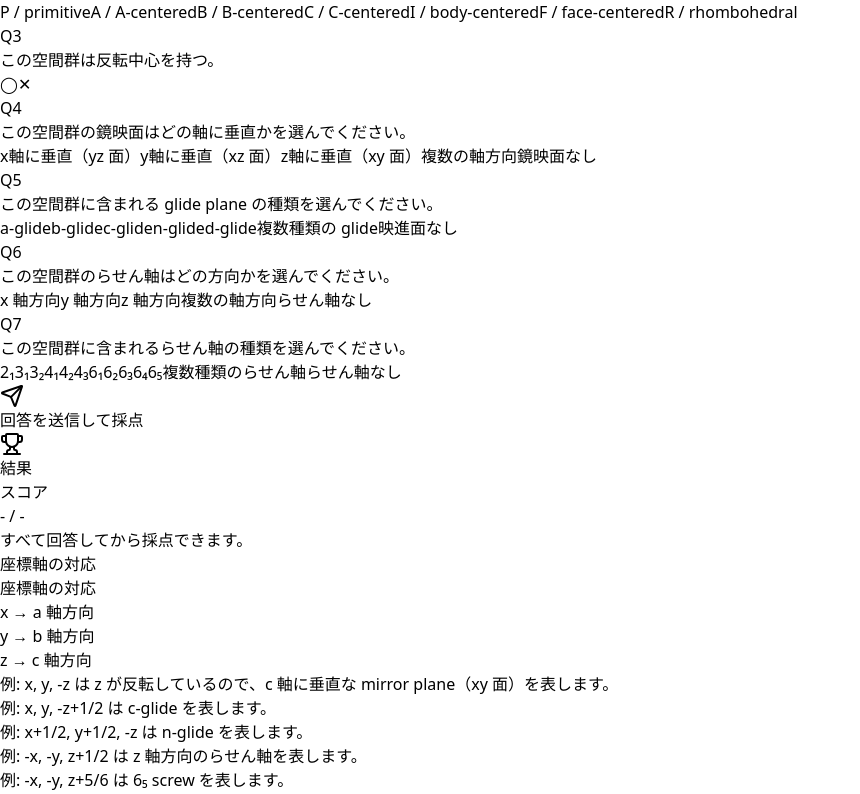
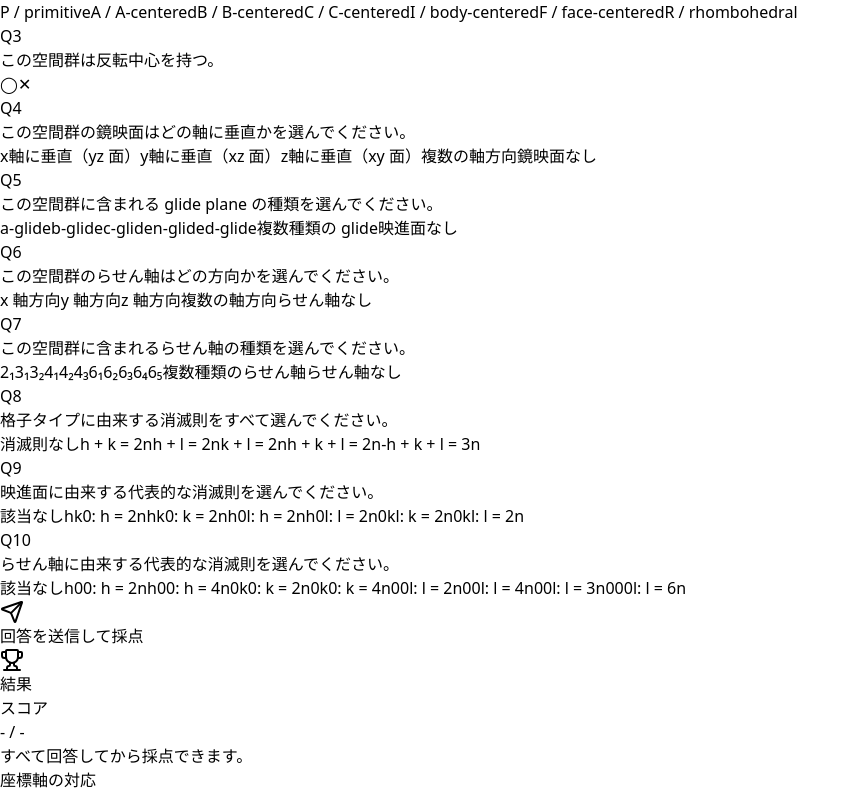
Before and after one commit to 3He-NSF/SpaceGroup, a React (Vite) app: page / in a window 1280 px wide. Shown: the part 480-1274 px from the top of the page, without its empty margins (0-860 px from the left). Built offline with nearby package versions, Linux system fonts and the light colour scheme.

Commit message:
add extinction quiz (Q8-Q10) and fixes

```diff
--- a/src/App.tsx
+++ b/src/App.tsx
@@ -1,11 +1,11 @@
-import { useEffect, useMemo, useState } from "react";
+import { useEffect, useMemo, useState, type MouseEvent as ReactMouseEvent, type WheelEvent as ReactWheelEvent } from "react";
 import { motion } from "framer-motion";
 import { Card, CardContent, CardHeader, CardTitle, CardDescription } from "@/components/ui/card";
 import { Button } from "@/components/ui/button";
 import { Separator } from "@/components/ui/separator";
 import { RefreshCw, CheckCircle2, XCircle, Trophy, ChevronDown, Send, Menu, Home, List, Box } from "lucide-react";
 
-type AnswerValue = "◯" | "✕" | string;
+type AnswerValue = "◯" | "✕" | string | string[];
 
 type SpacegroupEntry = {
   gemmi_index: number;
@@ -54,8 +54,9 @@ type SpacegroupData = {
 type Statement = {
   id: string;
   text: string;
-  answer: boolean | string;
+  answer: boolean | string | string[];
   choices?: { value: string; label: string }[];
+  multiSelect?: boolean;
 };
 
 type ViewMode = "quiz" | "spacegroup-list" | "symmetry-3d";
@@ -147,6 +148,36 @@ const SCREW_TYPE_CHOICES = [
 ] as const;
 
 
+const CENTRING_EXTINCTION_CHOICES = [
+  { value: "none", label: "消滅則なし" },
+  { value: "h+k=2n", label: "h + k = 2n" },
+  { value: "h+l=2n", label: "h + l = 2n" },
+  { value: "k+l=2n", label: "k + l = 2n" },
+  { value: "h+k+l=2n", label: "h + k + l = 2n" },
+  { value: "-h+k+l=3n", label: "-h + k + l = 3n" },
+] as const;
+
+const GLIDE_EXTINCTION_CHOICES = [
+  { value: "none", label: "該当なし" },
+  { value: "hk0:h=2n", label: "hk0: h = 2n" },
+  { value: "hk0:k=2n", label: "hk0: k = 2n" },
+  { value: "h0l:h=2n", label: "h0l: h = 2n" },
+  { value: "h0l:l=2n", label: "h0l: l = 2n" },
+  { value: "0kl:k=2n", label: "0kl: k = 2n" },
+  { value: "0kl:l=2n", label: "0kl: l = 2n" },
+] as const;
+
+const SCREW_EXTINCTION_CHOICES = [
+  { value: "none", label: "該当なし" },
+  { value: "h00:h=2n", label: "h00: h = 2n" },
+  { value: "h00:h=4n", label: "h00: h = 4n" },
+  { value: "0k0:k=2n", label: "0k0: k = 2n" },
+  { value: "0k0:k=4n", label: "0k0: k = 4n" },
+  { value: "00l:l=2n", label: "00l: l = 2n" },
+  { value: "00l:l=4n", label: "00l: l = 4n" },
+  { value: "00l:l=3n", label: "00l: l = 3n" },
+  { value: "000l:l=6n", label: "000l: l = 6n" },
+] as const;
 
 function parseFractionString(token: string): number {
   const normalized = token.replace(/\s+/g, "");
@@ -465,6 +496,185 @@ function detectScrewAxisType(entry: SpacegroupEntry): "x" | "y" | "z" | "multipl
   return Array.from(axes)[0];
 }
 
+
+
+function detectCentringExtinction(entry: SpacegroupEntry): string[] {
+  switch (entry.centring_type) {
+    case "A":
+      return ["k+l=2n"];
+    case "B":
+      return ["h+l=2n"];
+    case "C":
+      return ["h+k=2n"];
+    case "I":
+      return ["h+k+l=2n"];
+    case "F":
+      return ["h+k=2n", "h+l=2n", "k+l=2n"];
+    case "R":
+      return ["-h+k+l=3n"];
+    default:
+      return ["none"];
+  }
+}
+
+function detectGlideExtinction(entry: SpacegroupEntry): string {
+  for (const op of entry.operations_xyz) {
+    const plane = analyzePlaneLikeOperation(op);
+    if (!plane || plane.kind !== "glide" || !plane.glideType) continue;
+
+    if (plane.normalAxis === "z") {
+      if (plane.glideType === "a" || plane.glideType === "n" || plane.glideType === "d") {
+        return "hk0:h=2n";
+      }
+      if (plane.glideType === "b") {
+        return "hk0:k=2n";
+      }
+      if (plane.glideType === "c") {
+        return "none";
+      }
+    }
+
+    if (plane.normalAxis === "y") {
+      if (plane.glideType === "a" || plane.glideType === "n" || plane.glideType === "d") {
+        return "h0l:h=2n";
+      }
+      if (plane.glideType === "c") {
+        return "h0l:l=2n";
+      }
+      if (plane.glideType === "b") {
+        return "none";
+      }
+    }
+
+    if (plane.normalAxis === "x") {
+      if (plane.glideType === "b" || plane.glideType === "n" || plane.glideType === "d") {
+        return "0kl:k=2n";
+      }
+      if (plane.glideType === "c") {
+        return "0kl:l=2n";
+      }
+      if (plane.glideType === "a") {
+        return "none";
+      }
+    }
+  }
+
+  return "none";
+}
+
+function detectScrewExtinction(entry: SpacegroupEntry): string {
+  let fallback: string = "none";
+
+  for (const op of entry.operations_xyz) {
+    const screw = analyzeScrewLikeOperation(op);
+    if (!screw) continue;
+
+    if (screw.axis === "x") {
+      if (screw.screwType === "21" || screw.screwType === "42") return "h00:h=2n";
+      if (screw.screwType === "41" || screw.screwType === "43") return "h00:h=4n";
+    }
+
+    if (screw.axis === "y") {
+      if (screw.screwType === "21" || screw.screwType === "42") return "0k0:k=2n";
+      if (screw.screwType === "41" || screw.screwType === "43") return "0k0:k=4n";
+    }
+
+    if (screw.axis === "z") {
+      if (screw.screwType === "61" || screw.screwType === "65") return "000l:l=6n";
+      if (screw.screwType === "31" || screw.screwType === "32" || screw.screwType === "62" || screw.screwType === "64") return "00l:l=3n";
+      if (screw.screwType === "41" || screw.screwType === "43") return "00l:l=4n";
+      if (screw.screwType === "21" || screw.screwType === "42" || screw.screwType === "63") {
+        fallback = "00l:l=2n";
+      }
+    }
+  }
+
+  return fallback;
+}
+
+
+function screwExtinctionMod(screwType: ScrewOperationAnalysis["screwType"]): number {
+  switch (screwType) {
+    case "21":
+      return 2;
+    case "31":
+    case "32":
+      return 3;
+    case "41":
+    case "43":
+      return 4;
+    case "42":
+      return 2;
+    case "61":
+    case "65":
+      return 6;
+    case "62":
+    case "64":
+      return 3;
+    case "63":
+      return 2;
+    default:
+      return 1;
+  }
+}
+
+function screwReflectionLabel(axis: Axis): string {
+  return axis === "x" ? "h00" : axis === "y" ? "0k0" : "00l";
+}
+
+function screwIndexLabel(axis: Axis): string {
+  return axis === "x" ? "h" : axis === "y" ? "k" : "l";
+}
+
+function getExtinctionConditions(entry: SpacegroupEntry): string[] {
+  const conditions: string[] = [];
+
+  switch (entry.centring_type) {
+    case "A":
+      conditions.push("A 格子: k + l = 2n");
+      break;
+    case "B":
+      conditions.push("B 格子: h + l = 2n");
+      break;
+    case "C":
+      conditions.push("C 格子: h + k = 2n");
+      break;
+    case "I":
+      conditions.push("I 格子: h + k + l = 2n");
+      break;
+    case "F":
+      conditions.push("F 格子: h + k = 2n");
+      conditions.push("F 格子: h + l = 2n");
+      conditions.push("F 格子: k + l = 2n");
+      break;
+    case "R":
+      conditions.push("R 格子: -h + k + l = 3n（hexagonal setting の代表例）");
+      break;
+    default:
+      break;
+  }
+
+  const seenScrew = new Set<string>();
+  for (const op of entry.operations_xyz) {
+    const screw = analyzeScrewLikeOperation(op);
+    if (!screw) continue;
+    const key = `${screw.axis}-${screw.screwType}`;
+    if (seenScrew.has(key)) continue;
+    seenScrew.add(key);
+
+    const mod = screwExtinctionMod(screw.screwType);
+    const reflection = screwReflectionLabel(screw.axis);
+    const index = screwIndexLabel(screw.axis);
+    conditions.push(`${formatScrewTypeText(screw.screwType)} screw: ${reflection} で ${index} = ${mod}n`);
+  }
+
+  if (conditions.length === 0) {
+    conditions.push("代表的な消滅条件なし");
+  }
+
+  return conditions;
+}
+
 function matrixEquals(
   a: [number, number, number][],
   b: [number, number, number][]
@@ -543,7 +753,7 @@ function classifyOperation(op: string): {
     const hasTranslation = !isIntegerTranslationVector(parsed.translation);
     return {
       kind: "rotation",
-      detail: hasTranslation ? "回転操作（非零並進あり）" : "回転操作",
+      detail: hasTranslation ? "回転操作（並進付き）" : "回転操作",
     };
   }
 
@@ -795,6 +1005,26 @@ function makeQuiz(entry: SpacegroupEntry): Statement[] {
       answer: detectScrewType(entry),
       choices: SCREW_TYPE_CHOICES.map((choice) => ({ ...choice })),
     },
+    {
+      id: "centring-extinction",
+      text: "格子タイプに由来する消滅則をすべて選んでください。",
+      answer: detectCentringExtinction(entry),
+      choices: CENTRING_EXTINCTION_CHOICES.map((c) => ({ ...c })),
+      multiSelect: true,
+    },
+    {
+      id: "glide-extinction",
+      text: "映進面に由来する代表的な消滅則を選んでください。",
+      answer: detectGlideExtinction(entry),
+      choices: GLIDE_EXTINCTION_CHOICES.map((c) => ({ ...c })),
+    },
+    {
+      id: "screw-extinction",
+      text: "らせん軸に由来する代表的な消滅則を選んでください。",
+      answer: detectScrewExtinction(entry),
+      choices: SCREW_EXTINCTION_CHOICES.map((c) => ({ ...c })),
+    },
+    // extinction question removed
   ];
 }
 
@@ -829,6 +1059,29 @@ function screwAxisLabel(value: string): string {
 
 function screwTypeLabel(value: string): string {
   const found = SCREW_TYPE_CHOICES.find((choice) => choice.value === value);
+  return found ? found.label : value;
+}
+
+
+function centringExtinctionLabel(value: string | string[]): string {
+  if (Array.isArray(value)) {
+    return value
+      .map((v) => {
+        const found = CENTRING_EXTINCTION_CHOICES.find((c) => c.value === v);
+        return found ? found.label : v;
+      })
+      .join(" / ");
+  }
+  const found = CENTRING_EXTINCTION_CHOICES.find((c) => c.value === value);
+  return found ? found.label : value;
+}
+function glideExtinctionLabel(value: string): string {
+  const found = GLIDE_EXTINCTION_CHOICES.find((c) => c.value === value);
+  return found ? found.label : value;
+}
+
+function screwExtinctionLabel(value: string): string {
+  const found = SCREW_EXTINCTION_CHOICES.find((c) => c.value === value);
   return found ? found.label : value;
 }
 
@@ -1155,12 +1408,12 @@ function Symmetry3DPage({ entry }: { entry: SpacegroupEntry }) {
     };
   });
 
-  function handleMouseDown(e: React.MouseEvent) {
+  function handleMouseDown(e: ReactMouseEvent<SVGSVGElement>) {
     setIsDragging(true);
     setLastPos({ x: e.clientX, y: e.clientY });
   }
 
-  function handleMouseMove(e: React.MouseEvent) {
+  function handleMouseMove(e: ReactMouseEvent<SVGSVGElement>) {
     if (!isDragging || !lastPos) return;
     const dx = e.clientX - lastPos.x;
     const dy = e.clientY - lastPos.y;
@@ -1176,7 +1429,7 @@ function Symmetry3DPage({ entry }: { entry: SpacegroupEntry }) {
     setLastPos(null);
   }
 
-  function handleWheel(e: React.WheelEvent) {
+  function handleWheel(e: ReactWheelEvent<SVGSVGElement>) {
     e.preventDefault();
     setZoom((prev) => {
       const next = prev * (1 - e.deltaY * 0.001);
@@ -1378,11 +1631,6 @@ function Symmetry3DPage({ entry }: { entry: SpacegroupEntry }) {
                   {selectedOperationInfo.kind === "screw" ? "screw" : selectedOperationInfo.kind}
                 </div>
                 <div className="mt-1 text-sm text-slate-700">{selectedOperationInfo.detail}</div>
-                {selectedOperationInfo.kind === "rotation" && selectedOperationInfo.detail.includes("非零並進あり") && (
-                  <div className="mt-2 text-sm text-rose-700">
-                    この操作は並進成分を含みます。screw 判定ロジックで未対応の可能性があります。
-                  </div>
-                )}
                 {selectedOperationInfo.kind === "rotoinversion" && selectedOperationInfo.axisDirection && (
                   <div className="mt-2 text-sm text-slate-700">
                     回反軸: {selectedOperationInfo.axisDirection}
@@ -1587,20 +1835,36 @@ export default function SpacegroupQuizApp() {
   }, []);
 
   const statements = useMemo(() => (entry ? makeQuiz(entry) : []), [entry]);
+  const extinctionConditions = useMemo(() => (entry ? getExtinctionConditions(entry) : []), [entry]);
 
   useEffect(() => {
     const next: Record<string, AnswerValue | null> = {};
-    for (const st of statements) next[st.id] = null;
+    for (const st of statements) {
+      if (st.multiSelect) {
+        next[st.id] = [];
+      } else if (st.choices?.some((choice) => choice.value === "none")) {
+        next[st.id] = "none";
+      } else {
+        next[st.id] = null;
+      }
+    }
     setAnswers(next);
     setSubmitted(false);
   }, [statements]);
+
 
   const score = statements.reduce((acc, st) => {
     if (!submitted) return acc;
     return acc + (isStatementCorrect(st) ? 1 : 0);
   }, 0);
 
-  const allAnswered = statements.every((st) => answers[st.id] !== null);
+    const allAnswered = statements.every((st) => {
+    const value = answers[st.id];
+    if (st.multiSelect) {
+      return Array.isArray(value) && value.length > 0;
+    }
+    return value !== null;
+  });
 
   function newQuiz() {
     setEntry(pickRandomEntry(data.entries));
@@ -1608,8 +1872,23 @@ export default function SpacegroupQuizApp() {
     setMenuOpen(false);
   }
 
-  function selectAnswer(statementId: string, value: AnswerValue) {
+    function selectAnswer(statementId: string, value: AnswerValue) {
     if (submitted) return;
+    const statement = statements.find((st) => st.id === statementId);
+    if (!statement) return;
+
+    if (statement.multiSelect && typeof value === "string") {
+      setAnswers((prev) => {
+        const current = Array.isArray(prev[statementId]) ? [...(prev[statementId] as string[])] : [];
+        const exists = current.includes(value);
+        return {
+          ...prev,
+          [statementId]: exists ? current.filter((v) => v !== value) : [...current, value],
+        };
+      });
+      return;
+    }
+
     setAnswers((prev) => ({
       ...prev,
       [statementId]: prev[statementId] === value ? null : value,
@@ -1622,6 +1901,12 @@ export default function SpacegroupQuizApp() {
     if (typeof statement.answer === "boolean") {
       return selected === tfLabel(statement.answer);
     }
+    if (Array.isArray(statement.answer)) {
+      if (!Array.isArray(selected)) return false;
+      const a = [...statement.answer].sort();
+      const b = [...selected].sort();
+      return a.length === b.length && a.every((value, index) => value === b[index]);
+    }
     return selected === statement.answer;
   }
 
@@ -1658,7 +1943,7 @@ export default function SpacegroupQuizApp() {
 
   return (
     <div className="min-h-screen bg-slate-50 p-4 md:p-8">
-      <div className="sticky top-0 z-30 mx-auto mb-6 max-w-6xl bg-slate-50/95 pt-2 pb-3.5 backdrop-blur">
+      <div className="sticky top-0 z-30 mx-auto mb-6 max-w-6xl bg-slate-50/95 pt-2 pb-4 backdrop-blur">
         <div className="relative flex items-center justify-between rounded-2xl border bg-white/95 px-4 py-3 shadow-sm backdrop-blur">
           <div>
             <p className="text-lg font-semibold text-slate-900 md:text-xl">Space Group App</p>
@@ -1770,22 +2055,32 @@ export default function SpacegroupQuizApp() {
                 <div className="space-y-4">
                   {statements.map((statement, index) => {
                     const selected = answers[statement.id];
+                    const isChoiceSelected = (choiceValue: string) =>
+                      statement.multiSelect
+                        ? Array.isArray(selected) && selected.includes(choiceValue)
+                        : selected === choiceValue;
                     const correctAnswer =
                       typeof statement.answer === "boolean"
                         ? tfLabel(statement.answer)
                         : statement.id === "crystal-system-choice"
-                          ? crystalSystemLabel(statement.answer)
+                          ? crystalSystemLabel(statement.answer as string)
                           : statement.id === "centring"
-                            ? centringTypeLabel(statement.answer)
+                            ? centringTypeLabel(statement.answer as string)
                             : statement.id === "mirror"
-                              ? mirrorPlaneLabel(statement.answer)
+                              ? mirrorPlaneLabel(statement.answer as string)
                               : statement.id === "glide"
-                                ? glidePlaneLabel(statement.answer)
+                                ? glidePlaneLabel(statement.answer as string)
                                 : statement.id === "screw"
-                                  ? screwAxisLabel(statement.answer)
+                                  ? screwAxisLabel(statement.answer as string)
                                   : statement.id === "screw-type"
-                                    ? screwTypeLabel(statement.answer)
-                                    : statement.answer;
+                                    ? screwTypeLabel(statement.answer as string)
+                                    : statement.id === "centring-extinction"
+                                      ? centringExtinctionLabel(statement.answer)
+                                      : statement.id === "glide-extinction"
+                                        ? glideExtinctionLabel(statement.answer as string)
+                                        : statement.id === "screw-extinction"
+                                          ? screwExtinctionLabel(statement.answer as string)
+                                          : statement.answer;
                     const isCorrect = submitted && isStatementCorrect(statement);
                     const isWrong = submitted && selected !== null && !isStatementCorrect(statement);
 
@@ -1824,9 +2119,9 @@ export default function SpacegroupQuizApp() {
                                     {statement.choices.map((choice) => (
                                       <Button
                                         key={choice.value}
-                                        variant={selected === choice.value ? "default" : "outline"}
+                                        variant={isChoiceSelected(choice.value) ? "default" : "outline"}
                                         className={`w-full rounded-2xl transition-colors ${
-                                          selected === choice.value
+                                          isChoiceSelected(choice.value)
                                             ? "bg-slate-900 text-white border-slate-900 ring-2 ring-slate-300"
                                             : "bg-white text-slate-700 hover:bg-slate-100"
                                         }`}
@@ -1835,7 +2130,7 @@ export default function SpacegroupQuizApp() {
                                       >
                                         <span className="flex items-center justify-between gap-3 text-base md:text-lg">
                                           <span>{choice.label}</span>
-                                          {selected === choice.value && <span className="text-xs font-semibold"></span>}
+                                          {isChoiceSelected(choice.value) && <span className="text-xs font-semibold"></span>}
                                         </span>
                                       </Button>
                                     ))}
@@ -1948,6 +2243,14 @@ export default function SpacegroupQuizApp() {
                   <InfoRow label="格子形式" value={entry.centring_type} />
                   <InfoRow label="点群" value={entry.point_group_hm} />
                   <Separator className="" />
+                  <div className="rounded-xl border p-3">
+                    <div className="font-medium text-slate-900">主な消滅条件</div>
+                    <div className="mt-2 space-y-1 text-sm text-slate-700">
+                      {extinctionConditions.map((condition, index) => (
+                        <div key={`${condition}-${index}`}>• {condition}</div>
+                      ))}
+                    </div>
+                  </div>
                   <details className="rounded-xl border p-3">
                     <summary className="cursor-pointer font-medium">設定の詳細と対称操作を表示</summary>
                     <div className="mt-3 space-y-2 text-sm">
```
